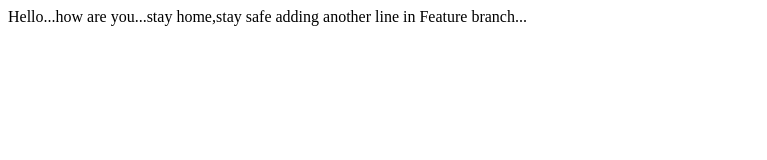
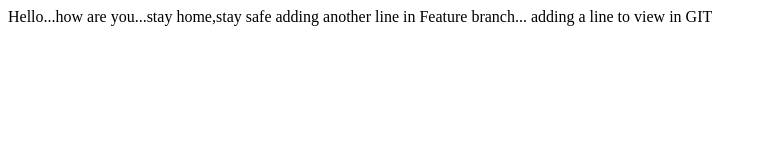
Before and after one commit to chayanjeeta/lecture1, a plain HTML site: page index.html in a window 1280 px wide. Shown: the whole page, without its empty margins (0-767 px from the left). Drawn offline with Linux system fonts and the light colour scheme.

Commit message:
a line added

```diff
--- a/index.html
+++ b/index.html
@@ -5,6 +5,7 @@
 <body>
 Hello...how are you...stay home,stay safe
 adding another line in Feature branch...
+adding  a line to view in GIT
 </body>
 </head>
 </html>
```
